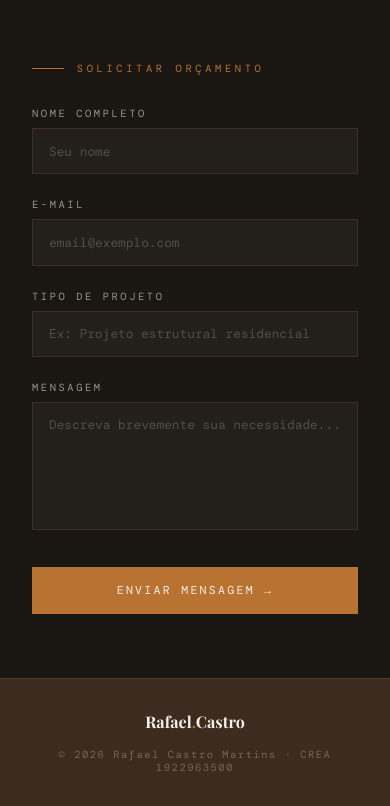
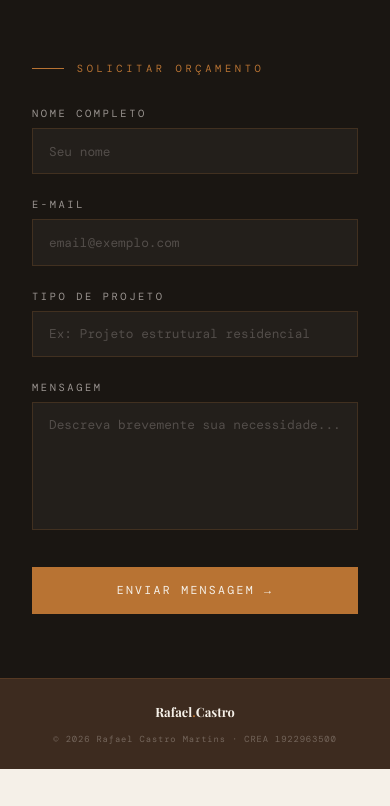
Before and after one commit to AlanManoel/Rafael_Engenheiro, a React (Vite) app: page / in a window 390 px wide. Shown: the part 7644-8450 px from the top of the page. After the commit the page ends 8413 px from the top, so only its background shows below. Built offline with nearby package versions, Linux system fonts and the light colour scheme; a web font is replaced by a local one.

Commit message:
Ajeitando a responsividade do footer

```diff
--- a/src/components/Footer/Footer.css
+++ b/src/components/Footer/Footer.css
@@ -47,3 +47,45 @@
   }
   .links { display: none; }
 }
+
+/* Celulares */
+@media (max-width: 600px) {
+  .footer {
+    padding: 1.5rem 1rem;
+    gap: 0.8rem;
+  }
+
+  .logo {
+    font-size: 0.9rem;
+  }
+
+  .copy {
+    font-size: 0.6rem;
+    letter-spacing: 0.1em;
+  }
+
+  .links {
+    flex-direction: column;
+    gap: 0.6rem;
+  }
+
+  .links a {
+    font-size: 0.6rem;
+  }
+}
+
+/* Telas muito pequenas */
+@media (max-width: 400px) {
+  .logo {
+    font-size: 0.8rem;
+  }
+
+  .copy {
+    font-size: 0.55rem;
+  }
+
+  .links a {
+    font-size: 0.55rem;
+    letter-spacing: 0.1em;
+  }
+}
```
Also changed, not shown: src/styles/global.css (+0 -11 lines).
